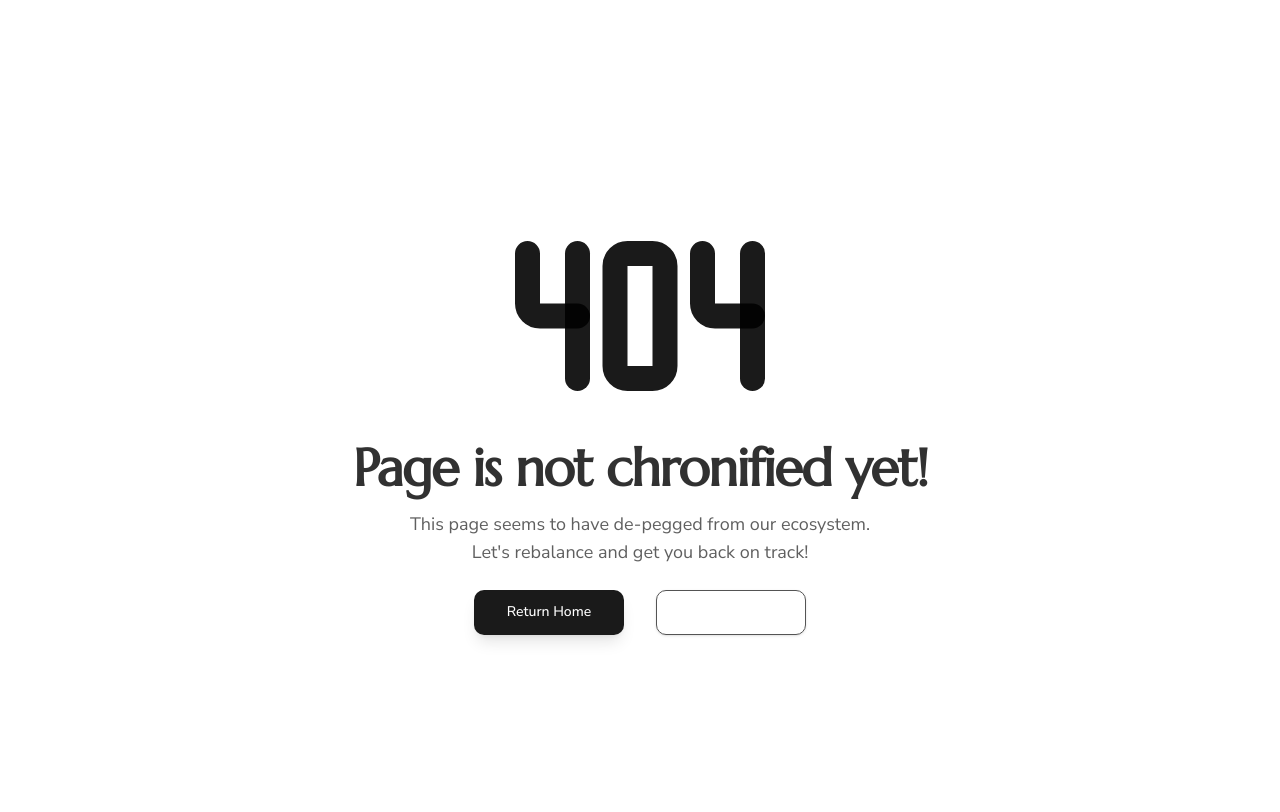
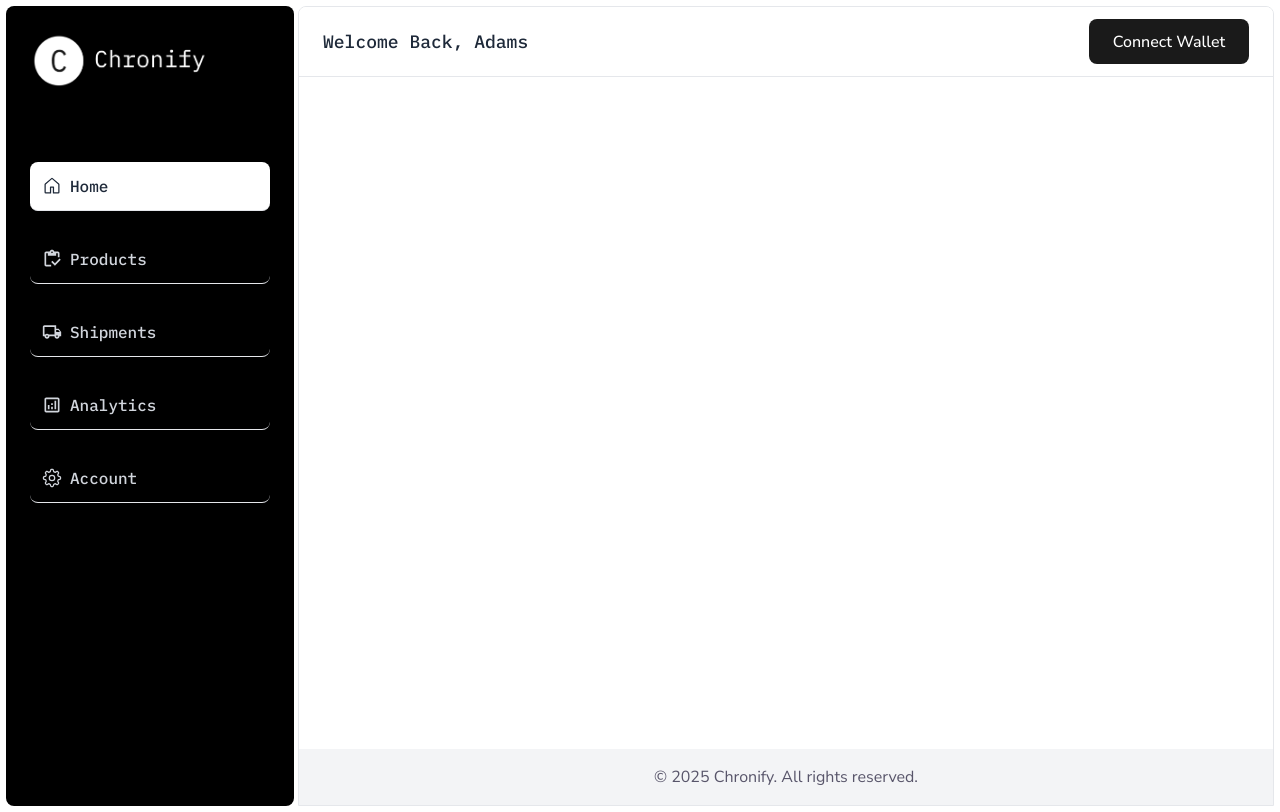
Before and after one commit to dadadave80/chronicle, a Next.js app in the folder frontend/: page /dashboard in a window 1280 px wide. Before the commit this address had no page. Built offline with nearby package versions, Linux system fonts and the light colour scheme.

Commit message:
feat: dashboard layout

```diff
--- /dev/null
+++ b/frontend/app/(dashboard)/dashboard/page.tsx
@@ -0,0 +1,3 @@
+export default function UserDashboard() {
+  return <main className="w-full"></main>;
+}
--- a/frontend/app/(dashboard)/layout.tsx
+++ b/frontend/app/(dashboard)/layout.tsx
@@ -1,7 +1,43 @@
+"use client";
+import Footer from "@/components/shared/dash-footer";
+import Header from "@/components/shared/header";
+import SideBar from "@/components/shared/sidebar";
+import { useState } from "react";
+
 export default function DashboardLayout({
   children,
 }: Readonly<{
   children: React.ReactNode;
 }>) {
-  return <main className="w-full">{children}</main>;
+  const [sidebarOpen, setSidebarOpen] = useState<boolean>(false);
+  return (
+    <div className=" bg-white lg:p-1.5">
+      {/* Page Wrapper Start  */}
+      <div className="flex h-[100dvh] gap-1 overflow-hidden">
+        {/* Sidebar Start */}
+        <SideBar sidebarOpen={sidebarOpen} setSidebarOpen={setSidebarOpen} />
+        {/* Sidebar End  */}
+
+        {/* Content Area Start  */}
+        <div className="relative flex min-h-[100dvh] rounded-t-[8px] bg-white flex-1 border border-[#E5E7EB] flex-col justify-between overflow-y-auto overflow-x-hidden no-scrollbar">
+          <section>
+            {/*  Header Start */}
+            <Header sidebarOpen={sidebarOpen} setSidebarOpen={setSidebarOpen} />
+            {/*  Header End */}
+
+            {/*  Main Content Start */}
+            <main>
+              <div className="mx-auto 2xl:max-w-screen-2xl max-w-[800px] mt-4 pb-6 md:pt-4 md:pb-10 2xl:p-10">
+                <section className="w-full lg:px-1.5 px-3">{children}</section>
+              </div>
+            </main>
+          </section>
+          {/*  Main Content End  */}
+          <Footer />
+        </div>
+        {/*  Content Area End  */}
+      </div>
+      {/*  Page Wrapper End  */}
+    </div>
+  );
 }
--- /dev/null
+++ b/frontend/components/shared/dash-footer.tsx
@@ -0,0 +1,21 @@
+"use client";
+import { useEffect, useState } from "react";
+
+const Footer = () => {
+  const [year, setYear] = useState("");
+
+  useEffect(() => {
+    const year = new Date().getFullYear();
+    setYear(year.toString());
+  }, []);
+
+  return (
+    <section className="w-full flex justify-center items-center py-4 bg-gray-100">
+      <p className="font-[400] font-nunitoSans text-center md:text-base text-sm text-[#58556A]">
+        © {year} Chronify. All rights reserved.
+      </p>
+    </section>
+  );
+};
+
+export default Footer;
--- /dev/null
+++ b/frontend/components/shared/header.tsx
@@ -0,0 +1,84 @@
+import Logo from "./logo";
+
+const Header = ({
+  sidebarOpen,
+  setSidebarOpen,
+}: {
+  sidebarOpen: boolean;
+  setSidebarOpen: React.Dispatch<React.SetStateAction<boolean>>;
+}) => {
+  return (
+    <header className="sticky top-0 z-[99] flex w-full bg-white overflow-hidden border-b border-[#E5E7EB]">
+      <div className="flex flex-grow items-center justify-between py-3 px-4 shadow md:px-6 ">
+        <div className="flex items-center gap-3 sm:gap-4 lg:hidden">
+          {/* <!-- Hamburger Toggle BTN --> */}
+          <button
+            aria-controls="sidebar"
+            onClick={(e) => {
+              e.stopPropagation();
+              setSidebarOpen(!sidebarOpen);
+            }}
+            className="z-[9999] block rounded-sm border border-[#E5E7EB] bg-[#F9FAFB] p-1.5 shadow-sm lg:hidden"
+          >
+            <span className="relative block h-5 w-5 cursor-pointer">
+              <span className="block absolute right-0 h-full w-full">
+                <span
+                  className={`relative top-0 left-0 my-1 block h-0.5 w-0 rounded-sm bg-black delay-[0] duration-200 ease-in-out ${
+                    !sidebarOpen && "!w-full delay-300"
+                  }`}
+                ></span>
+                <span
+                  className={`relative top-0 left-0 my-1 block h-0.5 w-0 rounded-sm bg-black delay-150 duration-200 ease-in-out ${
+                    !sidebarOpen && "delay-400 !w-full"
+                  }`}
+                ></span>
+                <span
+                  className={`relative top-0 left-0 my-1 block h-0.5 w-0 rounded-sm bg-black delay-200 duration-200 ease-in-out ${
+                    !sidebarOpen && "!w-full delay-500"
+                  }`}
+                ></span>
+              </span>
+              <span className="absolute right-0 h-full w-full rotate-45">
+                <span
+                  className={`absolute left-2.5 top-0 block h-full w-0.5 rounded-sm bg-black delay-300 duration-200 ease-in-out ${
+                    !sidebarOpen && "!h-0 !delay-[0]"
+                  }`}
+                ></span>
+                <span
+                  className={`delay-400 absolute left-0 top-2.5 block h-0.5 w-full rounded-sm bg-black duration-200 ease-in-out ${
+                    !sidebarOpen && "!h-0 !delay-200"
+                  }`}
+                ></span>
+              </span>
+            </span>
+          </button>
+          {/* <!-- Hamburger Toggle BTN --> */}
+
+          <Logo
+            classname="md:w-[140px] w-[115px]"
+            href="/"
+            image="/white-logo-nobg.png"
+          />
+        </div>
+
+        <div className="hidden sm:flex flex-col">
+          <h4 className="text-gray-800 capitalize font-ibm font-[500] sm:text-base md:text-lg">
+            Welcome Back, Adams
+          </h4>
+        </div>
+
+        <div className="flex items-center gap-3">
+          {/*<appkit-button />*/}
+          <button
+            type="button"
+            className="md:w-[160px] w-[130px] md:h-[45px] h-[40px] flex justify-center items-center bg-[#000000E5] rounded-[8px] cursor-pointer md:text-base text-[14px] font-[500] font-nunitoSans text-white"
+          >
+            Connect Wallet
+          </button>
+        </div>
+      </div>
+    </header>
+  );
+};
+
+export default Header;
--- /dev/null
+++ b/frontend/components/shared/sidebar.tsx
@@ -0,0 +1,97 @@
+"use client";
+import { useEffect, useRef } from "react";
+import { IoIosArrowRoundBack } from "react-icons/io";
+import Logo from "./logo";
+import { SideBarLinks } from "@/utils/sidebarLinks";
+import { SideBarLinksTypes } from "@/types";
+import Link from "next/link";
+import { usePathname } from "next/navigation";
+
+const SideBar = ({
+  sidebarOpen,
+  setSidebarOpen,
+}: {
+  sidebarOpen: boolean;
+  setSidebarOpen: React.Dispatch<React.SetStateAction<boolean>>;
+}) => {
+  const trigger = useRef(null);
+  const sidebar = useRef(null);
+
+  const pathname = usePathname();
+
+  const handleCloseSideBar = () => {
+    setSidebarOpen(!sidebarOpen);
+  };
+
+  useEffect(() => {
+    const toggleScroll = () => {
+      document.body.style.overflow = sidebarOpen ? "hidden" : "auto";
+    };
+    toggleScroll();
+
+    return () => {
+      document.body.style.overflow = "auto";
+    };
+  }, [sidebarOpen]);
+
+  return (
+    <aside
+      ref={sidebar}
+      className={`absolute left-0 top-0 z-[9999] flex h-[100dvh] w-72 flex-col justify-between overflow-y-hidden bg-black duration-300 ease-linear rounded-[8px] lg:static lg:translate-x-0 ${
+        sidebarOpen ? "translate-x-0" : "-translate-x-full"
+      }`}
+    >
+      <div className="flex flex-col">
+        {/* <!-- SIDEBAR HEADER --> */}
+        <div className="flex flex-col gap-2 font-barlow px-6 py-8 lg:py-6.5">
+          <div className="flex items-start justify-between gap-2  ">
+            <Logo
+              classname="md:w-[180px] w-[125px]"
+              href="/"
+              image="/black.png"
+            />
+
+            <button
+              ref={trigger}
+              onClick={() => setSidebarOpen(!sidebarOpen)}
+              aria-controls="sidebar"
+              aria-expanded={sidebarOpen}
+              className="block lg:hidden text-gray-100"
+            >
+              <IoIosArrowRoundBack className="text-2xl" />
+            </button>
+          </div>
+        </div>
+
+        {/* <!-- SIDEBAR HEADER --> */}
+
+        <div className="no-scrollbar flex flex-col overflow-y-auto duration-300 ease-linear">
+          {/* <!-- Sidebar Menu --> */}
+          <nav className="mt-5 pb-4 px-4 lg:mt-12 lg:px-6">
+            {/* <!-- Menu Group --> */}
+            <div>
+              <ul className="font-ibm flex flex-col gap-6">
+                {/* <!-- Menu Item Calendar --> */}
+                {SideBarLinks.map((link: SideBarLinksTypes, index: number) => (
+                  <li key={index}>
+                    <Link
+                      href={link.href}
+                      className={`flex items-center gap-2 text-sm md:text-base font-[500] p-[12px] rounded-[8px] font-ibm text-gray-300 transition-all border-b  border-[#E5E7EB] hover:text-gray-50 ${pathname === link.href && "bg-white  text-gray-800 hover:text-gray-800"}`}
+                      onClick={handleCloseSideBar}
+                    >
+                      {link.icon}
+                      {link.title}
+                    </Link>
+                  </li>
+                ))}
+              </ul>
+            </div>
+          </nav>
+          {/* <!-- Sidebar Menu --> */}
+        </div>
+      </div>
+    </aside>
+  );
+};
+
+export default SideBar;
--- a/frontend/types/index.d.ts
+++ b/frontend/types/index.d.ts
@@ -25,3 +25,9 @@ export type RegisterInputValues = {
   name: string;
   role: string;
 };
+
+export type SideBarLinksTypes = {
+  href: string;
+  title: string;
+  icon: ReactNode;
+};
--- /dev/null
+++ b/frontend/utils/sidebarLinks.tsx
@@ -0,0 +1,35 @@
+import { SideBarLinksTypes } from "@/types";
+import { GoHome, GoGear } from "react-icons/go";
+import {
+  MdOutlineInventory,
+  MdOutlineLocalShipping,
+  MdOutlineAnalytics,
+} from "react-icons/md";
+
+export const SideBarLinks: SideBarLinksTypes[] = [
+  {
+    href: "/dashboard",
+    title: "Home",
+    icon: <GoHome className="w-[20px] h-[20px]" />,
+  },
+  {
+    href: "/dashboard/products",
+    title: "Products",
+    icon: <MdOutlineInventory className="w-[20px] h-[20px]" />,
+  },
+  {
+    href: "/dashboard/shipments",
+    title: "Shipments",
+    icon: <MdOutlineLocalShipping className="w-[20px] h-[20px]" />,
+  },
+  {
+    href: "/dashboard/analytics",
+    title: "Analytics",
+    icon: <MdOutlineAnalytics className="w-[20px] h-[20px]" />,
+  },
+  {
+    href: "/dashboard/account",
+    title: "Account",
+    icon: <GoGear className="w-[20px] h-[20px]" />,
+  },
+];
```
Also changed, not shown: 1 other file (tests, documents, lock files or other folders).
